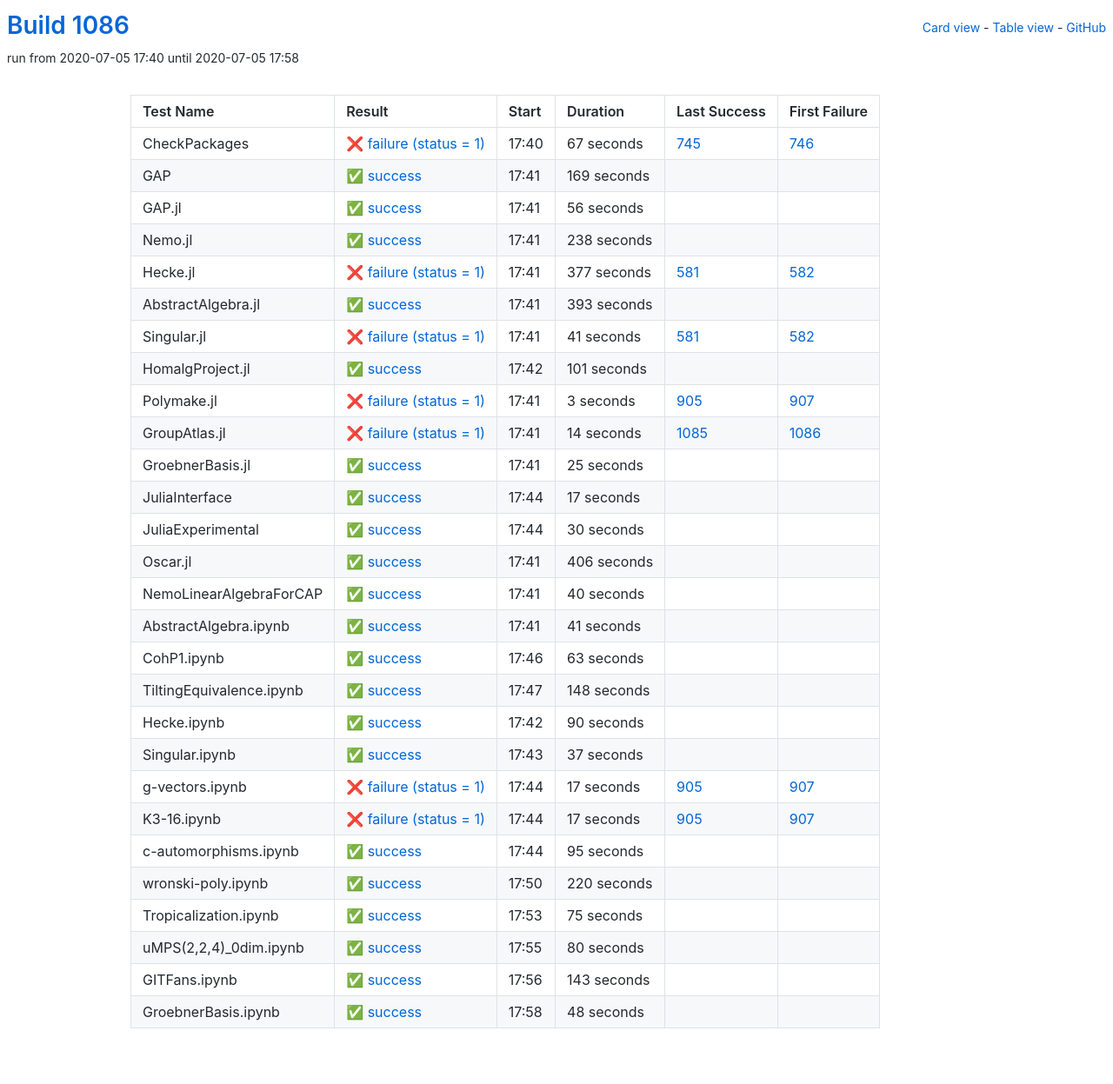
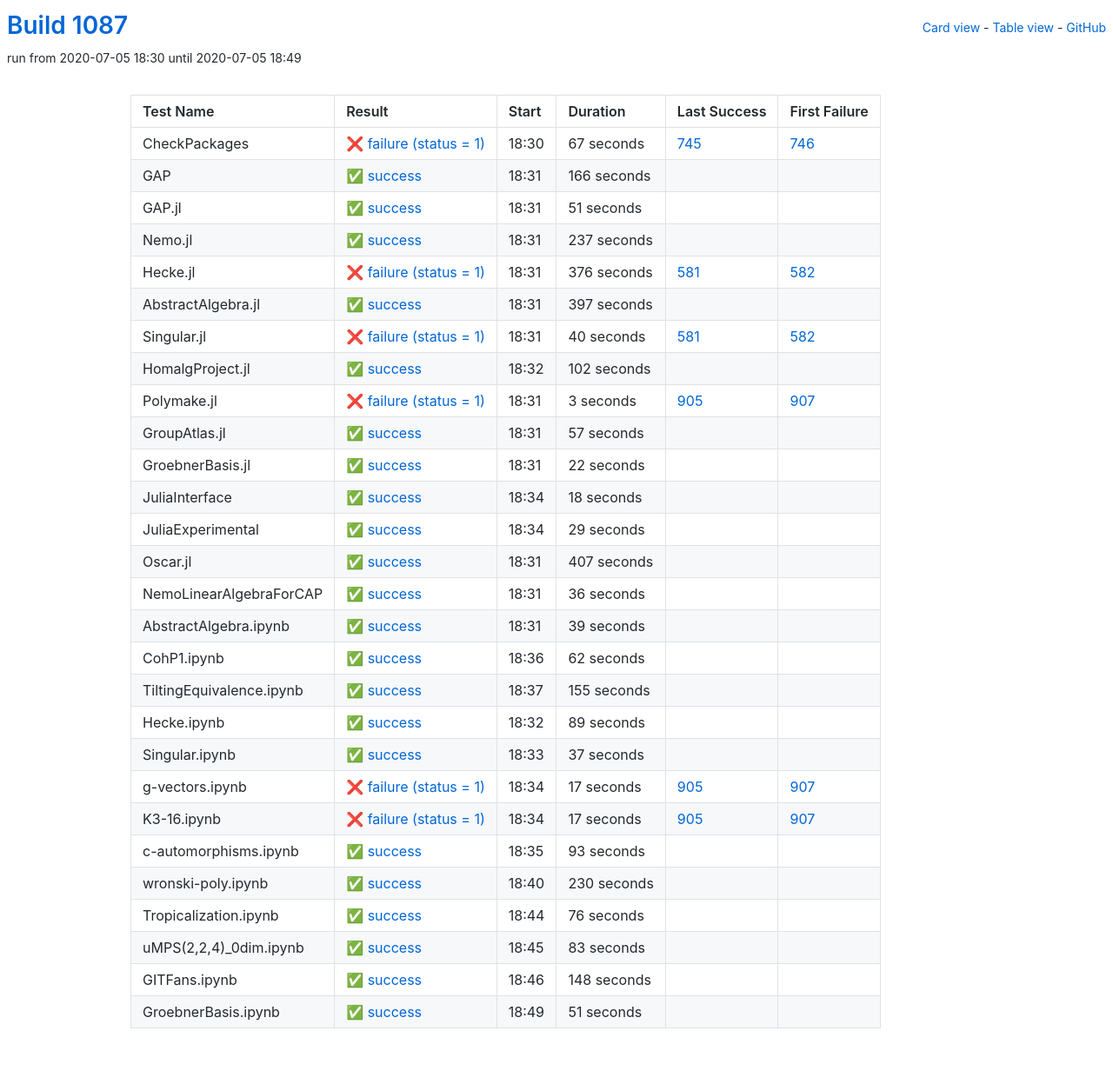
Before and after one commit to oscar-system/oscar-ci-status-1.4, a Jekyll site: the page built from table.html, in a window 1280 px wide. Shown: the whole page at 87% size. Built offline with Jekyll 4.4.1, drawn with Linux system fonts in a browser that asks for light colours.

Commit message:
Build #1087

```diff
--- a/_data/ci.yml
+++ b/_data/ci.yml
@@ -1,6 +1,6 @@
 ---
-build: 1086
-build_url: https://oscarci.mathematik.uni-kl.de/job/oscar-julia-1.4/1086/
+build: 1087
+build_url: https://oscarci.mathematik.uni-kl.de/job/oscar-julia-1.4/1087/
 job: oscar-julia-1.4
 organization: oscar-system
 repo: oscar-ci-status-1.4
@@ -8,8 +8,8 @@ repourl: https://github.com/oscar-system/oscar-ci-status-1.4
 tests:
 - name: CheckPackages
   id: checkpackages
-  log: https://oscarci.mathematik.uni-kl.de/job/oscar-julia-1.4/1086/artifact/logs/build-1086/CheckPackages.log
-  start: 2020-07-05 17:40
+  log: https://oscarci.mathematik.uni-kl.de/job/oscar-julia-1.4/1087/artifact/logs/build-1087/CheckPackages.log
+  start: 2020-07-05 18:30
   success: false
   exitcode: 1
   status: failure
@@ -20,92 +20,92 @@ tests:
   first_failure_url: https://oscarci.mathematik.uni-kl.de/job/oscar-julia-1.4/746/
 - name: GAP
   id: gap
-  log: https://oscarci.mathematik.uni-kl.de/job/oscar-julia-1.4/1086/artifact/logs/build-1086/GAP.log
-  start: 2020-07-05 17:41
+  log: https://oscarci.mathematik.uni-kl.de/job/oscar-julia-1.4/1087/artifact/logs/build-1087/GAP.log
+  start: 2020-07-05 18:31
   success: true
   exitcode: 0
   status: success
-  duration: 169
+  duration: 166
   last_success: false
   last_success_url:
   first_failure: false
   first_failure_url:
 - name: GAP.jl
   id: gap-jl
-  log: https://oscarci.mathematik.uni-kl.de/job/oscar-julia-1.4/1086/artifact/logs/build-1086/GAP.jl.log
-  start: 2020-07-05 17:41
+  log: https://oscarci.mathematik.uni-kl.de/job/oscar-julia-1.4/1087/artifact/logs/build-1087/GAP.jl.log
+  start: 2020-07-05 18:31
   success: true
   exitcode: 0
   status: success
-  duration: 56
+  duration: 51
   last_success: false
   last_success_url:
   first_failure: false
   first_failure_url:
 - name: Nemo.jl
   id: nemo-jl
-  log: https://oscarci.mathematik.uni-kl.de/job/oscar-julia-1.4/1086/artifact/logs/build-1086/Nemo.jl.log
-  start: 2020-07-05 17:41
+  log: https://oscarci.mathematik.uni-kl.de/job/oscar-julia-1.4/1087/artifact/logs/build-1087/Nemo.jl.log
+  start: 2020-07-05 18:31
   success: true
   exitcode: 0
   status: success
-  duration: 238
+  duration: 237
   last_success: false
   last_success_url:
   first_failure: false
   first_failure_url:
 - name: Hecke.jl
   id: hecke-jl
-  log: https://oscarci.mathematik.uni-kl.de/job/oscar-julia-1.4/1086/artifact/logs/build-1086/Hecke.jl.log
-  start: 2020-07-05 17:41
+  log: https://oscarci.mathematik.uni-kl.de/job/oscar-julia-1.4/1087/artifact/logs/build-1087/Hecke.jl.log
+  start: 2020-07-05 18:31
   success: false
   exitcode: 1
   status: failure
-  duration: 377
+  duration: 376
   last_success: 581
   last_success_url: https://oscarci.mathematik.uni-kl.de/job/oscar-julia-1.4/581/
   first_failure: 582
   first_failure_url: https://oscarci.mathematik.uni-kl.de/job/oscar-julia-1.4/582/
 - name: AbstractAlgebra.jl
   id: abstractalgebra-jl
-  log: https://oscarci.mathematik.uni-kl.de/job/oscar-julia-1.4/1086/artifact/logs/build-1086/AbstractAlgebra.jl.log
-  start: 2020-07-05 17:41
+  log: https://oscarci.mathematik.uni-kl.de/job/oscar-julia-1.4/1087/artifact/logs/build-1087/AbstractAlgebra.jl.log
+  start: 2020-07-05 18:31
   success: true
   exitcode: 0
   status: success
-  duration: 393
+  duration: 397
   last_success: false
   last_success_url:
   first_failure: false
   first_failure_url:
 - name: Singular.jl
   id: singular-jl
-  log: https://oscarci.mathematik.uni-kl.de/job/oscar-julia-1.4/1086/artifact/logs/build-1086/Singular.jl.log
-  start: 2020-07-05 17:41
+  log: https://oscarci.mathematik.uni-kl.de/job/oscar-julia-1.4/1087/artifact/logs/build-1087/Singular.jl.log
+  start: 2020-07-05 18:31
   success: false
   exitcode: 1
   status: failure
-  duration: 41
+  duration: 40
   last_success: 581
   last_success_url: https://oscarci.mathematik.uni-kl.de/job/oscar-julia-1.4/581/
   first_failure: 582
   first_failure_url: https://oscarci.mathematik.uni-kl.de/job/oscar-julia-1.4/582/
 - name: HomalgProject.jl
   id: homalgproject-jl
-  log: https://oscarci.mathematik.uni-kl.de/job/oscar-julia-1.4/1086/artifact/logs/build-1086/HomalgProject.jl.log
-  start: 2020-07-05 17:42
+  log: https://oscarci.mathematik.uni-kl.de/job/oscar-julia-1.4/1087/artifact/logs/build-1087/HomalgProject.jl.log
+  start: 2020-07-05 18:32
   success: true
   exitcode: 0
   status: success
-  duration: 101
+  duration: 102
   last_success: false
   last_success_url:
   first_failure: false
   first_failure_url:
 - name: Polymake.jl
   id: polymake-jl
-  log: https://oscarci.mathematik.uni-kl.de/job/oscar-julia-1.4/1086/artifact/logs/build-1086/Polymake.jl.log
-  start: 2020-07-05 17:41
+  log: https://oscarci.mathematik.uni-kl.de/job/oscar-julia-1.4/1087/artifact/logs/build-1087/Polymake.jl.log
+  start: 2020-07-05 18:31
   success: false
   exitcode: 1
   status: failure
@@ -116,128 +116,128 @@ tests:
   first_failure_url: https://oscarci.mathematik.uni-kl.de/job/oscar-julia-1.4/907/
 - name: GroupAtlas.jl
   id: groupatlas-jl
-  log: https://oscarci.mathematik.uni-kl.de/job/oscar-julia-1.4/1086/artifact/logs/build-1086/GroupAtlas.jl.log
-  start: 2020-07-05 17:41
-  success: false
-  exitcode: 1
-  status: failure
-  duration: 14
-  last_success: 1085
-  last_success_url: https://oscarci.mathematik.uni-kl.de/job/oscar-julia-1.4/1085/
-  first_failure: 1086
-  first_failure_url: https://oscarci.mathematik.uni-kl.de/job/oscar-julia-1.4/1086/
-- name: GroebnerBasis.jl
-  id: groebnerbasis-jl
-  log: https://oscarci.mathematik.uni-kl.de/job/oscar-julia-1.4/1086/artifact/logs/build-1086/GroebnerBasis.jl.log
-  start: 2020-07-05 17:41
+  log: https://oscarci.mathematik.uni-kl.de/job/oscar-julia-1.4/1087/artifact/logs/build-1087/GroupAtlas.jl.log
+  start: 2020-07-05 18:31
   success: true
   exitcode: 0
   status: success
-  duration: 25
+  duration: 57
+  last_success: false
+  last_success_url:
+  first_failure: false
+  first_failure_url:
+- name: GroebnerBasis.jl
+  id: groebnerbasis-jl
+  log: https://oscarci.mathematik.uni-kl.de/job/oscar-julia-1.4/1087/artifact/logs/build-1087/GroebnerBasis.jl.log
+  start: 2020-07-05 18:31
+  success: true
+  exitcode: 0
+  status: success
+  duration: 22
   last_success: false
   last_success_url:
   first_failure: false
   first_failure_url:
 - name: JuliaInterface
   id: juliainterface
-  log: https://oscarci.mathematik.uni-kl.de/job/oscar-julia-1.4/1086/artifact/logs/build-1086/JuliaInterface.log
-  start: 2020-07-05 17:44
+  log: https://oscarci.mathematik.uni-kl.de/job/oscar-julia-1.4/1087/artifact/logs/build-1087/JuliaInterface.log
+  start: 2020-07-05 18:34
   success: true
   exitcode: 0
   status: success
-  duration: 17
+  duration: 18
   last_success: false
   last_success_url:
   first_failure: false
   first_failure_url:
 - name: JuliaExperimental
   id: juliaexperimental
-  log: https://oscarci.mathematik.uni-kl.de/job/oscar-julia-1.4/1086/artifact/logs/build-1086/JuliaExperimental.log
-  start: 2020-07-05 17:44
+  log: https://oscarci.mathematik.uni-kl.de/job/oscar-julia-1.4/1087/artifact/logs/build-1087/JuliaExperimental.log
+  start: 2020-07-05 18:34
   success: true
   exitcode: 0
   status: success
-  duration: 30
+  duration: 29
   last_success: false
   last_success_url:
   first_failure: false
   first_failure_url:
 - name: Oscar.jl
   id: oscar-jl
-  log: https://oscarci.mathematik.uni-kl.de/job/oscar-julia-1.4/1086/artifact/logs/build-1086/Oscar.jl.log
-  start: 2020-07-05 17:41
+  log: https://oscarci.mathematik.uni-kl.de/job/oscar-julia-1.4/1087/artifact/logs/build-1087/Oscar.jl.log
+  start: 2020-07-05 18:31
   success: true
   exitcode: 0
   status: success
-  duration: 406
+  duration: 407
   last_success: false
   last_success_url:
   first_failure: false
   first_failure_url:
 - name: NemoLinearAlgebraForCAP
   id: nemolinearalgebraforcap
-  log: https://oscarci.mathematik.uni-kl.de/job/oscar-julia-1.4/1086/artifact/logs/build-1086/NemoLinearAlgebraForCAP.log
-  start: 2020-07-05 17:41
+  log: https://oscarci.mathematik.uni-kl.de/job/oscar-julia-1.4/1087/artifact/logs/build-1087/NemoLinearAlgebraForCAP.log
+  start: 2020-07-05 18:31
   success: true
   exitcode: 0
   status: success
-  duration: 40
+  duration: 36
   last_success: false
   last_success_url:
   first_failure: false
   first_failure_url:
 - name: AbstractAlgebra.ipynb
   id: abstractalgebra-ipynb
-  log: https://oscarci.mathematik.uni-kl.de/job/oscar-julia-1.4/1086/artifact/logs/build-1086/AbstractAlgebra.ipynb.log
-  start: 2020-07-05 17:41
+  log: https://oscarci.mathematik.uni-kl.de/job/oscar-julia-1.4/1087/artifact/logs/build-1087/AbstractAlgebra.ipynb.log
+  start: 2020-07-05 18:31
   success: true
   exitcode: 0
   status: success
-  duration: 41
+  duration: 39
   last_success: false
   last_success_url:
   first_failure: false
   first_failure_url:
 - name: CohP1.ipynb
   id: cohp1-ipynb
-  log: https://oscarci.mathematik.uni-kl.de/job/oscar-julia-1.4/1086/artifact/logs/build-1086/CohP1.ipynb.log
-  start: 2020-07-05 17:46
+  log: https://oscarci.mathematik.uni-kl.de/job/oscar-julia-1.4/1087/artifact/logs/build-1087/CohP1.ipynb.log
+  start: 2020-07-05 18:36
   success: true
   exitcode: 0
   status: success
-  duration: 63
+  duration: 62
   last_success: false
   last_success_url:
   first_failure: false
   first_failure_url:
 - name: TiltingEquivalence.ipynb
   id: tiltingequivalence-ipynb
-  log: https://oscarci.mathematik.uni-kl.de/job/oscar-julia-1.4/1086/artifact/logs/build-1086/TiltingEquivalence.ipynb.log
-  start: 2020-07-05 17:47
+  log: https://oscarci.mathematik.uni-kl.de/job/oscar-julia-1.4/1087/artifact/logs/build-1087/TiltingEquivalence.ipynb.log
+  start: 2020-07-05 18:37
   success: true
   exitcode: 0
   status: success
-  duration: 148
+  duration: 155
   last_success: false
   last_success_url:
   first_failure: false
   first_failure_url:
 - name: Hecke.ipynb
   id: hecke-ipynb
-  log: https://oscarci.mathematik.uni-kl.de/job/oscar-julia-1.4/1086/artifact/logs/build-1086/Hecke.ipynb.log
-  start: 2020-07-05 17:42
+  log: https://oscarci.mathematik.uni-kl.de/job/oscar-julia-1.4/1087/artifact/logs/build-1087/Hecke.ipynb.log
+  start: 2020-07-05 18:32
   success: true
   exitcode: 0
   status: success
-  duration: 90
+  duration: 89
   last_success: false
   last_success_url:
   first_failure: false
   first_failure_url:
 - name: Singular.ipynb
   id: singular-ipynb
-  log: https://oscarci.mathematik.uni-kl.de/job/oscar-julia-1.4/1086/artifact/logs/build-1086/Singular.ipynb.log
-  start: 2020-07-05 17:43
+  log: https://oscarci.mathematik.uni-kl.de/job/oscar-julia-1.4/1087/artifact/logs/build-1087/Singular.ipynb.log
+  start: 2020-07-05 18:33
   success: true
   exitcode: 0
   status: success
@@ -248,8 +248,8 @@ tests:
   first_failure_url:
 - name: g-vectors.ipynb
   id: g-vectors-ipynb
-  log: https://oscarci.mathematik.uni-kl.de/job/oscar-julia-1.4/1086/artifact/logs/build-1086/g-vectors.ipynb.log
-  start: 2020-07-05 17:44
+  log: https://oscarci.mathematik.uni-kl.de/job/oscar-julia-1.4/1087/artifact/logs/build-1087/g-vectors.ipynb.log
+  start: 2020-07-05 18:34
   success: false
   exitcode: 1
   status: failure
@@ -260,8 +260,8 @@ tests:
   first_failure_url: https://oscarci.mathematik.uni-kl.de/job/oscar-julia-1.4/907/
 - name: K3-16.ipynb
   id: k3-16-ipynb
-  log: https://oscarci.mathematik.uni-kl.de/job/oscar-julia-1.4/1086/artifact/logs/build-1086/K3-16.ipynb.log
-  start: 2020-07-05 17:44
+  log: https://oscarci.mathematik.uni-kl.de/job/oscar-julia-1.4/1087/artifact/logs/build-1087/K3-16.ipynb.log
+  start: 2020-07-05 18:34
   success: false
   exitcode: 1
   status: failure
@@ -272,72 +272,72 @@ tests:
   first_failure_url: https://oscarci.mathematik.uni-kl.de/job/oscar-julia-1.4/907/
 - name: c-automorphisms.ipynb
   id: c-automorphisms-ipynb
-  log: https://oscarci.mathematik.uni-kl.de/job/oscar-julia-1.4/1086/artifact/logs/build-1086/c-automorphisms.ipynb.log
-  start: 2020-07-05 17:44
+  log: https://oscarci.mathematik.uni-kl.de/job/oscar-julia-1.4/1087/artifact/logs/build-1087/c-automorphisms.ipynb.log
+  start: 2020-07-05 18:35
   success: true
   exitcode: 0
   status: success
-  duration: 95
+  duration: 93
   last_success: false
   last_success_url:
   first_failure: false
   first_failure_url:
 - name: wronski-poly.ipynb
   id: wronski-poly-ipynb
-  log: https://oscarci.mathematik.uni-kl.de/job/oscar-julia-1.4/1086/artifact/logs/build-1086/wronski-poly.ipynb.log
-  start: 2020-07-05 17:50
+  log: https://oscarci.mathematik.uni-kl.de/job/oscar-julia-1.4/1087/artifact/logs/build-1087/wronski-poly.ipynb.log
+  start: 2020-07-05 18:40
   success: true
   exitcode: 0
   status: success
-  duration: 220
+  duration: 230
   last_success: false
   last_success_url:
   first_failure: false
   first_failure_url:
 - name: Tropicalization.ipynb
   id: tropicalization-ipynb
-  log: https://oscarci.mathematik.uni-kl.de/job/oscar-julia-1.4/1086/artifact/logs/build-1086/Tropicalization.ipynb.log
-  start: 2020-07-05 17:53
+  log: https://oscarci.mathematik.uni-kl.de/job/oscar-julia-1.4/1087/artifact/logs/build-1087/Tropicalization.ipynb.log
+  start: 2020-07-05 18:44
   success: true
   exitcode: 0
   status: success
-  duration: 75
+  duration: 76
   last_success: false
   last_success_url:
   first_failure: false
   first_failure_url:
 - name: uMPS(2,2,4)_0dim.ipynb
   id: umps-2-2-4-0dim-ipynb
-  log: https://oscarci.mathematik.uni-kl.de/job/oscar-julia-1.4/1086/artifact/logs/build-1086/uMPS-2-2-4-_0dim.ipynb.log
-  start: 2020-07-05 17:55
+  log: https://oscarci.mathematik.uni-kl.de/job/oscar-julia-1.4/1087/artifact/logs/build-1087/uMPS-2-2-4-_0dim.ipynb.log
+  start: 2020-07-05 18:45
   success: true
   exitcode: 0
   status: success
-  duration: 80
+  duration: 83
   last_success: false
   last_success_url:
   first_failure: false
   first_failure_url:
 - name: GITFans.ipynb
   id: gitfans-ipynb
-  log: https://oscarci.mathematik.uni-kl.de/job/oscar-julia-1.4/1086/artifact/logs/build-1086/GITFans.ipynb.log
-  start: 2020-07-05 17:56
+  log: https://oscarci.mathematik.uni-kl.de/job/oscar-julia-1.4/1087/artifact/logs/build-1087/GITFans.ipynb.log
+  start: 2020-07-05 18:46
   success: true
   exitcode: 0
   status: success
-  duration: 143
+  duration: 148
   last_success: false
   last_success_url:
   first_failure: false
   first_failure_url:
 - name: GroebnerBasis.ipynb
   id: groebnerbasis-ipynb
-  log: https://oscarci.mathematik.uni-kl.de/job/oscar-julia-1.4/1086/artifact/logs/build-1086/GroebnerBasis.ipynb.log
-  start: 2020-07-05 17:58
+  log: https://oscarci.mathematik.uni-kl.de/job/oscar-julia-1.4/1087/artifact/logs/build-1087/GroebnerBasis.ipynb.log
+  start: 2020-07-05 18:49
   success: true
   exitcode: 0
   status: success
-  duration: 48
+  duration: 51
   last_success: false
   last_success_url:
   first_failure: false
```
Also changed, not shown: README.md.
